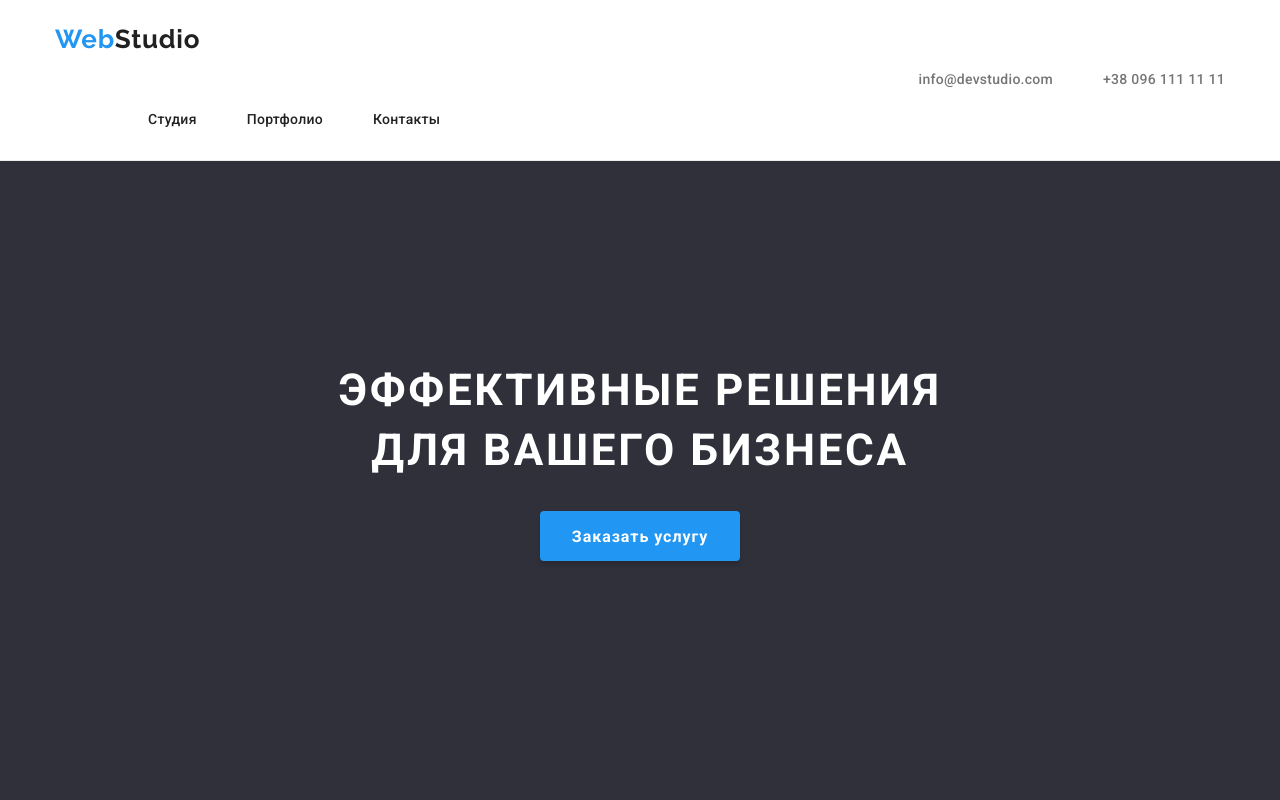
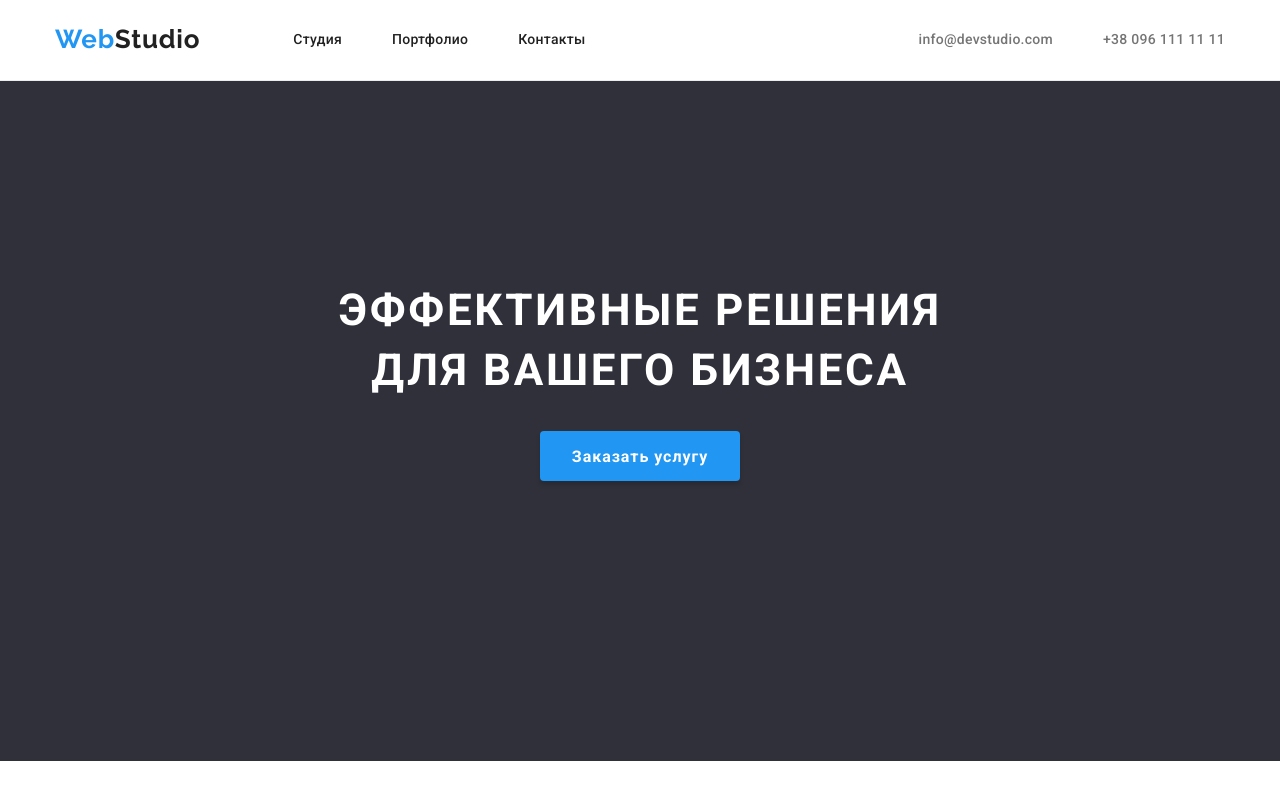
Before and after one commit to ZoyaBukhantseva/-goit-markup-hw-03., a plain HTML site: page index.html in a window 1280 px wide. Shown: the top 800 px of the page. Drawn offline with nearby package versions, Linux system fonts and the light colour scheme.

Commit message:
homework 3.final

```diff
--- a/css/style.css
+++ b/css/style.css
@@ -54,10 +54,17 @@ border-bottom: 1px solid #ECECEC;
 display: flex;
 align-items: center;}
 
+.header-nav{
+  display: flex;
+}
 
 .header-list{
 display: flex;
 margin-left: 93px;}
+
+/* .header-contact-list{
+  display: flex;
+} */
 
 .header-list .header-item:not(:last-child){
   margin-right: 50px;
```
Also changed, not shown: portfolio.html (+3 -3 lines).
